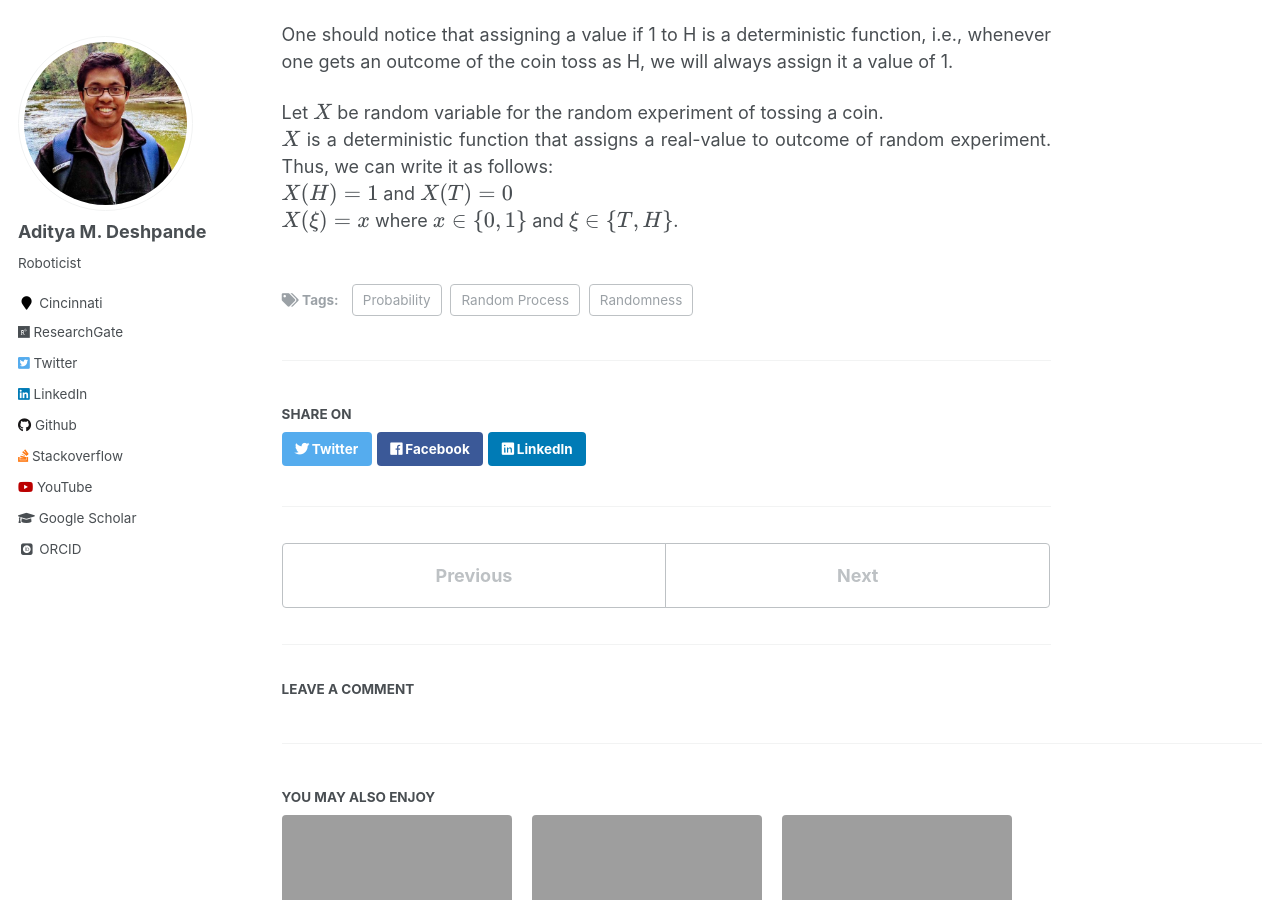
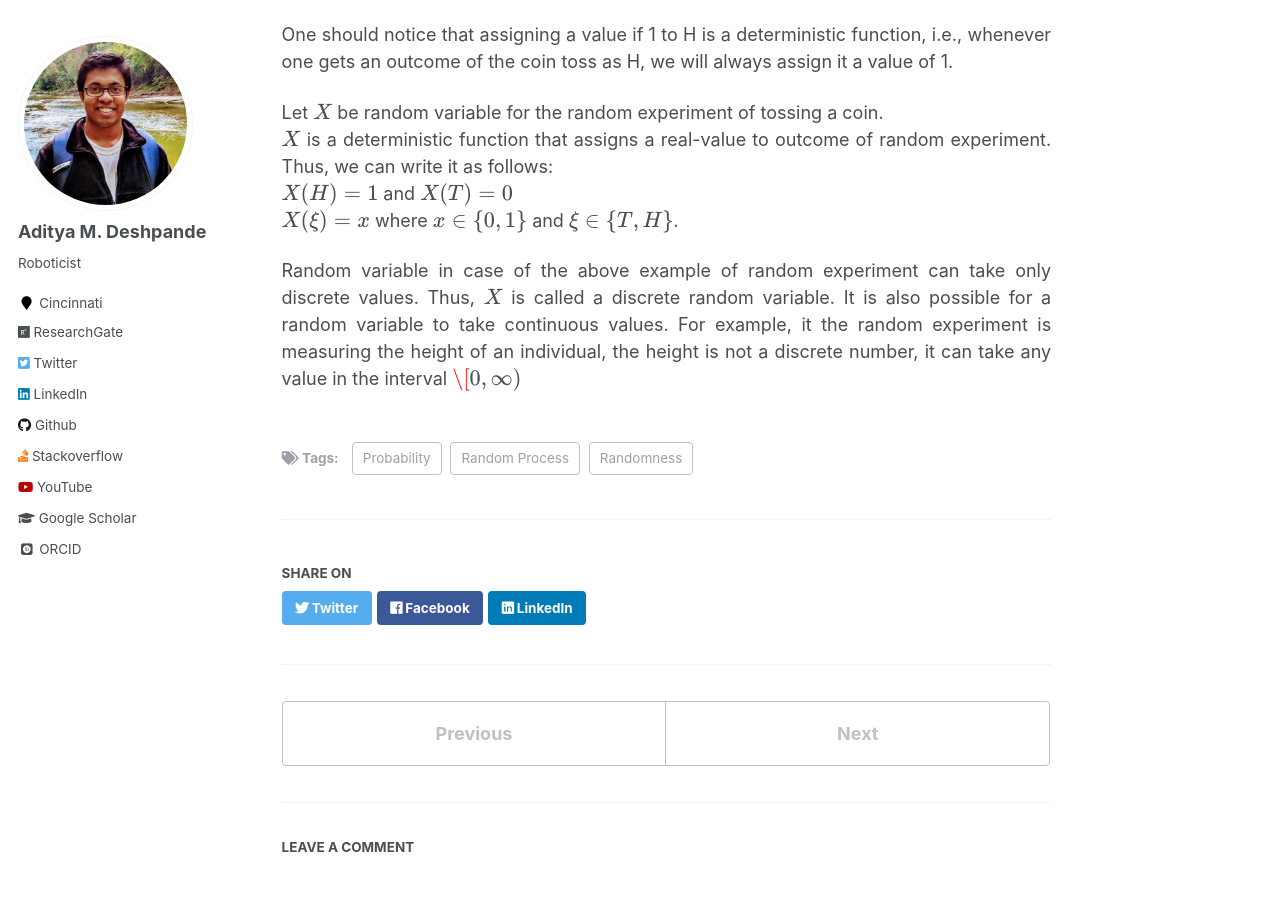
Before and after one commit to adipandas/adipandas.github.io, a Jekyll site: the page built from _posts/2019-09-01-random-process.md, in a window 1280 px wide and 900 px high, scrolled down 901 px. Built offline with Jekyll 4.4.1, drawn with Linux system fonts in a browser that asks for light colours; some web fonts are replaced; formulas are drawn with MathJax 3; comment, search, counter and statistics services are not loaded.

Commit message:
Update 2019-09-01-random-process.md

```diff
--- a/_posts/2019-09-01-random-process.md
+++ b/_posts/2019-09-01-random-process.md
@@ -33,3 +33,6 @@ $$X$$ is a deterministic function that assigns a real-value to outcome of random
 Thus, we can write it as follows:
 $$X(H) = 1$$ and $$X(T)=0$$
 $$X(\xi)=x$$ where $$x\in\{0, 1\}$$ and $$\xi\in\{T, H\}$$.
+
+
+Random variable in case of the above example of random experiment can take only discrete values. Thus, $$X$$ is called a discrete random variable. It is also possible for a random variable to take continuous values. For example, it the random experiment is measuring the height of an individual, the height is not a discrete number, it can take any value in the interval $$\[0, \infty)$$
```
